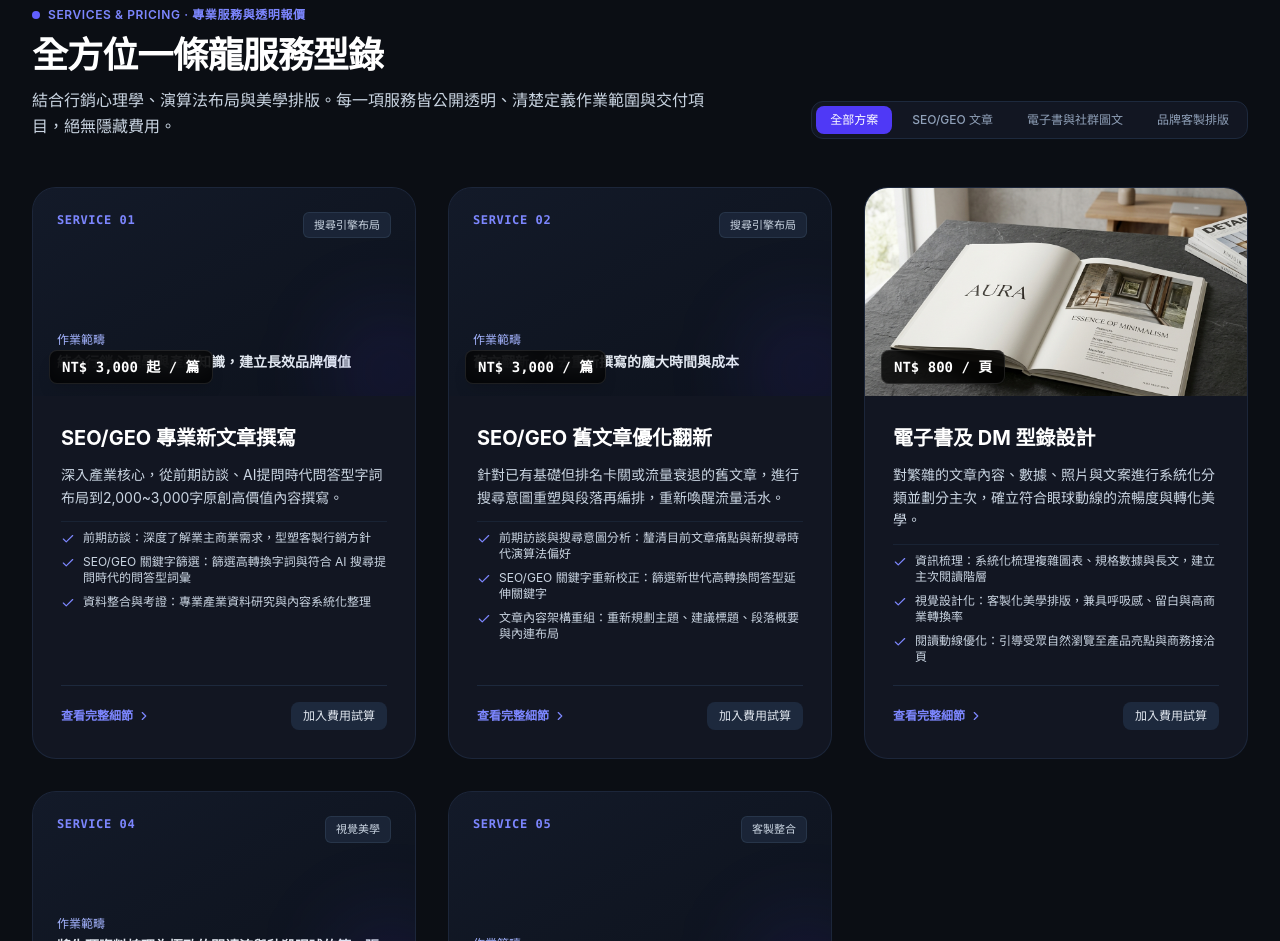
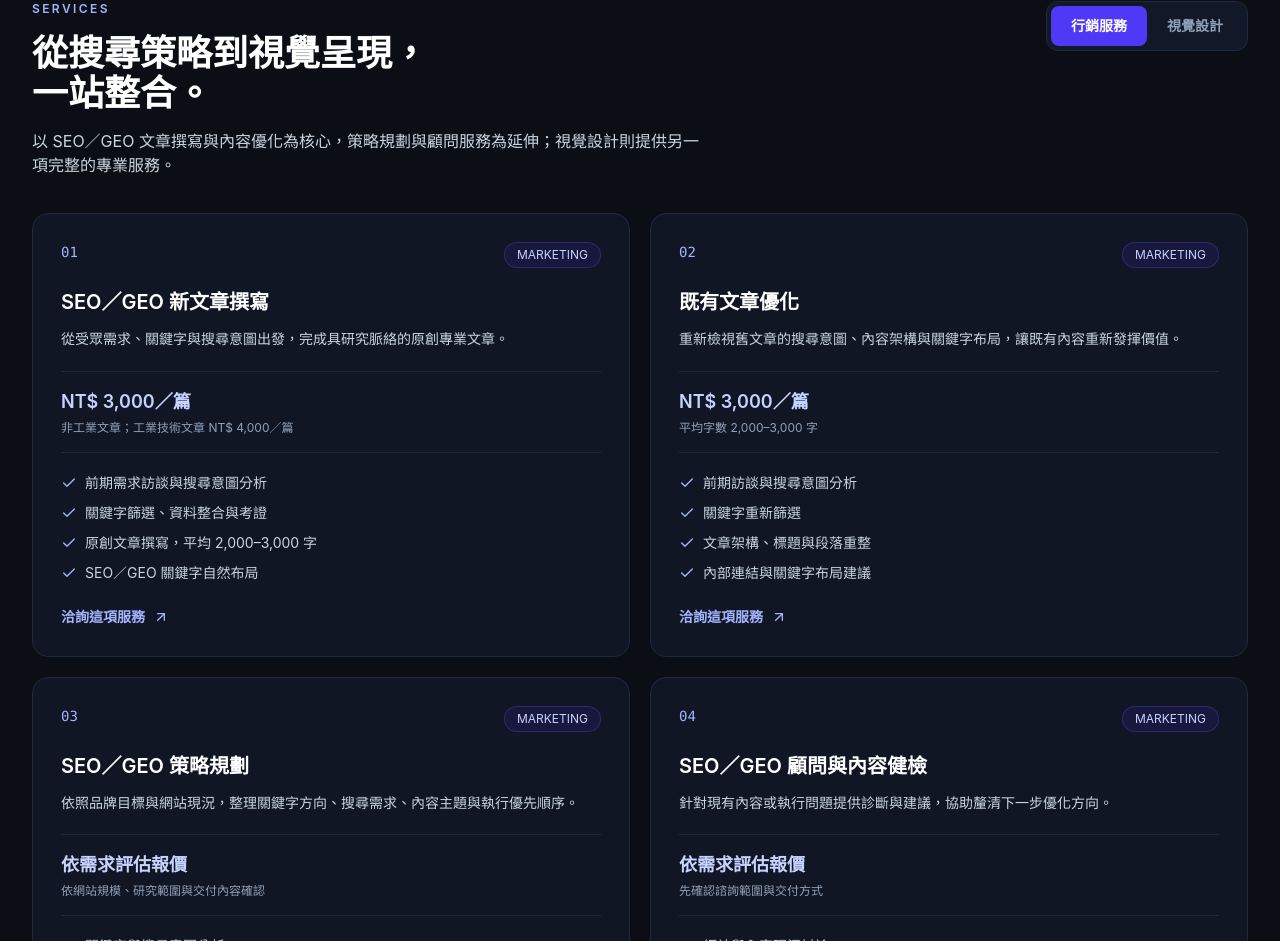
Before and after one commit to homentist/model_01, a React (Vite) app: page / in a window 1280 px wide. Shown: the part 1859-2800 px from the top of the page. Built offline with nearby package versions, Linux system fonts and the light colour scheme.

Commit message:
refactor: align ServicesCatalog.tsx with phase 1 site positioning

```diff
--- a/src/components/ServicesCatalog.tsx
+++ b/src/components/ServicesCatalog.tsx
@@ -1,255 +1,50 @@
 import React, { useState } from 'react';
-import { SERVICES, ServiceItem } from '../data/portfolioData.ts';
-import { Check, ArrowRight, Sparkles, ChevronRight, FileText, Layers, Palette } from 'lucide-react';
-import editorialImg from '../assets/images/editorial_design_mockup_1790361380025.jpg';
+import { ArrowUpRight, Check } from 'lucide-react';
 
-interface ServicesCatalogProps {
-  onSelectServiceForQuote?: (serviceId: string) => void;
-}
+type Tab = 'marketing' | 'visual';
+const marketing = [
+  { title: 'SEO／GEO 新文章撰寫', desc: '從受眾需求、關鍵字與搜尋意圖出發，完成具研究脈絡的原創專業文章。', price: 'NT$ 3,000／篇', note: '非工業文章；工業技術文章 NT$ 4,000／篇', features: ['前期需求訪談與搜尋意圖分析', '關鍵字篩選、資料整合與考證', '原創文章撰寫，平均 2,000–3,000 字', 'SEO／GEO 關鍵字自然布局'] },
+  { title: '既有文章優化', desc: '重新檢視舊文章的搜尋意圖、內容架構與關鍵字布局，讓既有內容重新發揮價值。', price: 'NT$ 3,000／篇', note: '平均字數 2,000–3,000 字', features: ['前期訪談與搜尋意圖分析', '關鍵字重新篩選', '文章架構、標題與段落重整', '內部連結與關鍵字布局建議'] },
+  { title: 'SEO／GEO 策略規劃', desc: '依照品牌目標與網站現況，整理關鍵字方向、搜尋需求、內容主題與執行優先順序。', price: '依需求評估報價', note: '依網站規模、研究範圍與交付內容確認', features: ['關鍵字與搜尋意圖分析', '內容主題與架構規劃', '網站內容盤點與優化方向', '階段性執行建議'] },
+  { title: 'SEO／GEO 顧問與內容健檢', desc: '針對現有內容或執行問題提供診斷與建議，協助釐清下一步優化方向。', price: '依需求評估報價', note: '先確認諮詢範圍與交付方式', features: ['網站與內容現況討論', '搜尋內容問題盤點', '優化建議與執行方向', '依專案需求安排後續合作'] },
+];
+const visual = [
+  { title: '電子書、白皮書與型錄', desc: '將專業文章、產品資訊與數據重新梳理，建立清楚的資訊層次與閱讀動線。', price: 'NT$ 800／頁', note: '電子書及 DM 型錄設計', features: ['資訊分類與主次整理', '客製化版面與閱讀動線', '電子書、白皮書、產品型錄與 DM', '依確認規格交付檔案'] },
+  { title: '社群圖文設計', desc: '從主題與痛點企劃、貼文文案到主視覺，建立清楚且一致的社群溝通。', price: 'NT$ 850／式', note: '含文案＋主圖一張；純圖片設計 NT$ 500／張', features: ['貼文主題與痛點企劃', '社群文案撰寫', '主圖視覺設計', '品牌色彩與版型延伸'] },
+  { title: '品牌簡報與資訊排版', desc: '整理簡報內容、圖表與資訊層級，讓專業資料更容易理解與傳達。', price: '依需求評估報價', note: '依頁數、素材與設計複雜度確認', features: ['資訊架構與頁面編排', '圖表與重點資訊視覺化', '簡報版型與整體視覺統整'] },
+  { title: '平面設計與客製排版', desc: '依品牌需求延伸海報、名片、菜單及其他客製化視覺項目。', price: '依客製範圍報價', note: '先確認需求與交付規格', features: ['品牌海報與活動視覺', '菜單、名片等平面設計', '依專案範圍提供階段性報價'] },
+];
+const steps = [
+  ['01', '需求洽詢', '確認產業、專案目標、需求內容與預算。'],
+  ['02', '需求分析與方向規劃', '釐清搜尋需求、內容方向、設計目的與執行範圍。'],
+  ['03', '報價與合作確認', '確認服務項目、交付內容、時程與費用。'],
+  ['04', '專案執行', '依確認方向進行研究、撰寫、優化或視覺設計。'],
+  ['05', '交付與後續建議', '完成校對與檔案交付，依專案性質提供後續建議。'],
+];
 
-export const ServicesCatalog: React.FC<ServicesCatalogProps> = ({ onSelectServiceForQuote }) => {
-  const [selectedCategory, setSelectedCategory] = useState<'all' | 'seo' | 'visual' | 'custom'>('all');
-  const [modalService, setModalService] = useState<ServiceItem | null>(null);
-
-  const filteredServices = selectedCategory === 'all'
-    ? SERVICES
-    : SERVICES.filter((s) => s.category === selectedCategory);
-
-  return (
-    <section id="services" className="py-16 sm:py-20 px-4 sm:px-6 lg:px-8 max-w-7xl mx-auto border-b border-slate-800/60">
-      {/* Header matching Reference Image "Property Catalog" */}
-      <div className="flex flex-col md:flex-row md:items-end justify-between gap-6 mb-12">
-        <div className="space-y-3 max-w-2xl">
-          <div className="inline-flex items-center gap-2 text-xs font-semibold tracking-wider text-indigo-400 uppercase">
-            <span className="w-2 h-2 rounded-full bg-indigo-500" />
-            <span>SERVICES & PRICING · 專業服務與透明報價</span>
-          </div>
-
-          <h2 className="text-2xl sm:text-4xl font-extrabold text-white tracking-tight">
-            全方位一條龍服務型錄
-          </h2>
-
-          <p className="text-slate-300 text-sm sm:text-base leading-relaxed">
-            結合行銷心理學、演算法布局與美學排版。每一項服務皆公開透明、清楚定義作業範圍與交付項目，絕無隱藏費用。
-          </p>
-        </div>
-
-        {/* Filter controls */}
-        <div className="flex items-center gap-1.5 p-1 bg-[#121622] border border-slate-800 rounded-xl shrink-0 self-start md:self-end">
-          <button
-            onClick={() => setSelectedCategory('all')}
-            className={`px-3.5 py-1.5 text-xs font-medium rounded-lg transition-colors cursor-pointer ${
-              selectedCategory === 'all' ? 'bg-indigo-600 text-white' : 'text-slate-400 hover:text-white'
-            }`}
-          >
-            全部方案
-          </button>
-          <button
-            onClick={() => setSelectedCategory('seo')}
-            className={`px-3.5 py-1.5 text-xs font-medium rounded-lg transition-colors cursor-pointer ${
-              selectedCategory === 'seo' ? 'bg-indigo-600 text-white' : 'text-slate-400 hover:text-white'
-            }`}
-          >
-            SEO/GEO 文章
-          </button>
-          <button
-            onClick={() => setSelectedCategory('visual')}
-            className={`px-3.5 py-1.5 text-xs font-medium rounded-lg transition-colors cursor-pointer ${
-              selectedCategory === 'visual' ? 'bg-indigo-600 text-white' : 'text-slate-400 hover:text-white'
-            }`}
-          >
-            電子書與社群圖文
-          </button>
-          <button
-            onClick={() => setSelectedCategory('custom')}
-            className={`px-3.5 py-1.5 text-xs font-medium rounded-lg transition-colors cursor-pointer ${
-              selectedCategory === 'custom' ? 'bg-indigo-600 text-white' : 'text-slate-400 hover:text-white'
-            }`}
-          >
-            品牌客製排版
-          </button>
-        </div>
+export const ServicesCatalog: React.FC = () => {
+  const [tab, setTab] = useState<Tab>('marketing');
+  const items = tab === 'marketing' ? marketing : visual;
+  return <section id="services" className="py-20 px-4 sm:px-6 lg:px-8 max-w-7xl mx-auto border-b border-slate-800/70">
+    <div className="flex flex-col md:flex-row md:items-end md:justify-between gap-6 mb-9">
+      <div><p className="text-xs tracking-[0.2em] text-indigo-300 font-semibold mb-4">SERVICES</p><h2 className="text-3xl sm:text-4xl font-bold text-white">從搜尋策略到視覺呈現，<br className="hidden sm:block" />一站整合。</h2><p className="mt-4 text-sm sm:text-base text-slate-300 max-w-2xl">以 SEO／GEO 文章撰寫與內容優化為核心，策略規劃與顧問服務為延伸；視覺設計則提供另一項完整的專業服務。</p></div>
+      <div className="inline-flex self-start p-1 rounded-xl border border-slate-800 bg-[#111827]">
+        <button onClick={() => setTab('marketing')} className={`px-5 py-2.5 rounded-lg text-sm font-semibold transition-colors ${tab === 'marketing' ? 'bg-indigo-600 text-white' : 'text-slate-400 hover:text-white'}`} aria-pressed={tab === 'marketing'}>行銷服務</button>
+        <button onClick={() => setTab('visual')} className={`px-5 py-2.5 rounded-lg text-sm font-semibold transition-colors ${tab === 'visual' ? 'bg-indigo-600 text-white' : 'text-slate-400 hover:text-white'}`} aria-pressed={tab === 'visual'}>視覺設計</button>
       </div>
-
-      {/* Cards Grid: Styled after Reference Image 3-column Catalog */}
-      <div className="grid grid-cols-1 md:grid-cols-2 lg:grid-cols-3 gap-6 sm:gap-8">
-        {filteredServices.map((service, idx) => (
-          <div
-            key={service.id}
-            className="bg-[#121622] border border-slate-800/90 hover:border-indigo-500/60 rounded-3xl overflow-hidden transition-all duration-300 hover:shadow-2xl hover:shadow-indigo-950/20 flex flex-col justify-between group"
-          >
-            {/* Visual Top Preview Frame (like Reference Image catalog card with top photo) */}
-            <div className="relative h-48 sm:h-52 bg-[#181f2f] overflow-hidden">
-              {service.id === 'editorial_catalog' ? (
-                <img
-                  src={editorialImg}
-                  alt={service.title}
-                  className="w-full h-full object-cover group-hover:scale-105 transition-transform duration-500"
-                  referrerPolicy="no-referrer"
-                />
-              ) : (
-                <div className="w-full h-full p-6 flex flex-col justify-between bg-gradient-to-br from-[#131a29] to-[#0d121c] relative overflow-hidden">
-                  <div className="flex justify-between items-start">
-                    <span className="font-mono text-xs text-indigo-400 font-semibold tracking-wider uppercase">
-                      SERVICE 0{idx + 1}
-                    </span>
-                    <span className="text-[11px] px-2.5 py-1 rounded-md bg-slate-800/80 text-slate-300 border border-slate-700/60">
-                      {service.category === 'seo' ? '搜尋引擎布局' : service.category === 'visual' ? '視覺美學' : '客製整合'}
-                    </span>
-                  </div>
-
-                  <div className="space-y-1">
-                    <div className="text-xs text-indigo-300 font-medium">作業範疇</div>
-                    <div className="text-sm font-semibold text-slate-200 line-clamp-2">
-                      {service.subtitle}
-                    </div>
-                  </div>
-
-                  {/* Subtle background glow */}
-                  <div className="absolute -bottom-10 -right-10 w-32 h-32 bg-indigo-600/10 rounded-full blur-2xl" />
-                </div>
-              )}
-
-              {/* Price Tag Overlay on Card Top */}
-              <div className="absolute bottom-3 left-4 right-4 flex items-center justify-between">
-                <span className="px-3 py-1.5 rounded-lg bg-black/80 backdrop-blur-md text-white font-mono font-bold text-xs sm:text-sm border border-white/10 shadow-lg">
-                  {service.price}
-                </span>
-              </div>
-            </div>
-
-            {/* Content Body */}
-            <div className="p-6 sm:p-7 flex-1 flex flex-col justify-between space-y-5">
-              <div className="space-y-3">
-                <h3 className="text-xl font-bold text-white group-hover:text-indigo-300 transition-colors">
-                  {service.title}
-                </h3>
-
-                <p className="text-slate-300 text-xs sm:text-sm leading-relaxed">
-                  {service.description}
-                </p>
-
-                {/* Key feature bullets */}
-                <div className="space-y-2 pt-2 border-t border-slate-800/70">
-                  {service.features.slice(0, 3).map((feat, fIdx) => (
-                    <div key={fIdx} className="flex items-start gap-2 text-xs text-slate-300">
-                      <Check className="w-3.5 h-3.5 text-indigo-400 shrink-0 mt-0.5" />
-                      <span>{feat}</span>
-                    </div>
-                  ))}
-                </div>
-              </div>
-
-              {/* Bottom Actions */}
-              <div className="pt-4 border-t border-slate-800 flex items-center justify-between gap-3">
-                <button
-                  onClick={() => setModalService(service)}
-                  className="text-xs font-semibold text-indigo-400 hover:text-indigo-300 flex items-center gap-1 cursor-pointer transition-colors"
-                >
-                  <span>查看完整細節</span>
-                  <ChevronRight className="w-3.5 h-3.5" />
-                </button>
-
-                <a
-                  href="#estimator"
-                  onClick={() => onSelectServiceForQuote && onSelectServiceForQuote(service.id)}
-                  className="px-3 py-1.5 text-xs font-medium text-slate-200 bg-slate-800 hover:bg-indigo-600 hover:text-white rounded-lg transition-colors cursor-pointer"
-                >
-                  加入費用試算
-                </a>
-              </div>
-            </div>
-          </div>
-        ))}
-      </div>
-
-      {/* Detail Modal */}
-      {modalService && (
-        <div className="fixed inset-0 z-50 flex items-center justify-center p-4 bg-black/80 backdrop-blur-sm animate-in fade-in duration-200">
-          <div className="bg-[#121622] border border-slate-700 max-w-2xl w-full rounded-2xl p-6 sm:p-8 space-y-6 max-h-[90vh] overflow-y-auto">
-            <div className="flex justify-between items-start">
-              <div>
-                <span className="text-xs font-mono text-indigo-400 uppercase tracking-wider">
-                  服務規格詳情
-                </span>
-                <h3 className="text-2xl font-bold text-white mt-1">
-                  {modalService.title}
-                </h3>
-                <p className="text-sm text-slate-300 mt-1">
-                  {modalService.subtitle}
-                </p>
-              </div>
-              <button
-                onClick={() => setModalService(null)}
-                className="text-slate-400 hover:text-white p-2 rounded-lg hover:bg-slate-800 transition-colors"
-              >
-                ✕
-              </button>
-            </div>
-
-            <div className="bg-[#0b0e14] p-4 rounded-xl border border-slate-800 flex items-center justify-between">
-              <div>
-                <div className="text-xs text-slate-400">標準服務定價</div>
-                <div className="text-xl font-bold font-mono text-indigo-300">
-                  {modalService.price}
-                </div>
-              </div>
-              {modalService.priceNote && (
-                <div className="text-xs text-slate-400 max-w-xs text-right">
-                  {modalService.priceNote}
-                </div>
-              )}
-            </div>
-
-            <div className="space-y-3">
-              <h4 className="text-sm font-semibold text-white">五大核心作業流程內容：</h4>
-              <ul className="space-y-2">
-                {modalService.features.map((feat, idx) => (
-                  <li key={idx} className="flex items-start gap-2 text-xs sm:text-sm text-slate-300">
-                    <Check className="w-4 h-4 text-emerald-400 shrink-0 mt-0.5" />
-                    <span>{feat}</span>
-                  </li>
-                ))}
-              </ul>
-            </div>
-
-            <div className="space-y-3">
-              <h4 className="text-sm font-semibold text-white">主要交付項目：</h4>
-              <div className="flex flex-wrap gap-2">
-                {modalService.deliverables.map((item, idx) => (
-                  <span
-                    key={idx}
-                    className="text-xs px-3 py-1.5 rounded-lg bg-indigo-950/60 border border-indigo-800/60 text-indigo-200"
-                  >
-                    {item}
-                  </span>
-                ))}
-              </div>
-            </div>
-
-            <div className="space-y-1 bg-slate-900/60 p-3 rounded-lg border border-slate-800">
-              <div className="text-xs font-semibold text-slate-300">適合對象：</div>
-              <div className="text-xs text-slate-400">{modalService.recommendedFor}</div>
-            </div>
-
-            <div className="flex items-center justify-end gap-3 pt-3 border-t border-slate-800">
-              <button
-                onClick={() => setModalService(null)}
-                className="px-4 py-2 text-xs text-slate-400 hover:text-white"
-              >
-                關閉
-              </button>
-              <a
-                href="#contact"
-                onClick={() => setModalService(null)}
-                className="px-5 py-2.5 text-xs font-semibold text-white bg-indigo-600 hover:bg-indigo-500 rounded-lg transition-colors"
-              >
-                針對此方案諮詢
-              </a>
-            </div>
-          </div>
-        </div>
-      )}
-    </section>
-  );
+    </div>
+    <div className="grid md:grid-cols-2 gap-5">
+      {items.map((item, i) => <article key={item.title} className="rounded-2xl border border-slate-800 bg-[#111827]/85 p-6 sm:p-7">
+        <div className="flex items-start justify-between gap-4"><span className="font-mono text-sm text-indigo-300">0{i + 1}</span><span className="text-xs text-indigo-200 bg-indigo-950/60 border border-indigo-900/80 rounded-full px-3 py-1">{tab === 'marketing' ? 'MARKETING' : 'VISUAL DESIGN'}</span></div>
+        <h3 className="mt-5 text-xl font-semibold text-white">{item.title}</h3><p className="mt-3 text-sm leading-relaxed text-slate-300">{item.desc}</p>
+        <div className="mt-5 border-y border-slate-800 py-4"><p className="text-lg font-semibold text-indigo-200">{item.price}</p><p className="mt-1 text-xs text-slate-400">{item.note}</p></div>
+        <ul className="mt-5 space-y-2.5">{item.features.map(f => <li key={f} className="flex gap-2 text-sm text-slate-300"><Check className="w-4 h-4 text-indigo-300 shrink-0 mt-0.5" />{f}</li>)}</ul>
+        <a href="#contact" className="mt-6 inline-flex items-center gap-2 text-sm font-semibold text-indigo-300 hover:text-white transition-colors">洽詢這項服務 <ArrowUpRight className="w-4 h-4" /></a>
+      </article>)}
+    </div>
+    <div className="mt-16 pt-12 border-t border-slate-800">
+      <p className="text-xs tracking-[0.2em] text-indigo-300 font-semibold mb-3">HOW WE WORK</p><h3 className="text-2xl sm:text-3xl font-bold text-white">合作流程</h3><p className="mt-3 text-sm text-slate-400">行銷與設計的執行細節不同，合作確認與交付邏輯則保持清楚透明。</p>
+      <div className="mt-8 grid sm:grid-cols-2 lg:grid-cols-5 gap-4">{steps.map(([n, title, desc]) => <div key={n} className="border-l-2 border-indigo-500/70 pl-4 py-1"><span className="font-mono text-xs text-indigo-300">{n}</span><h4 className="mt-2 text-sm font-semibold text-white">{title}</h4><p className="mt-2 text-xs leading-relaxed text-slate-400">{desc}</p></div>)}</div>
+    </div>
+  </section>;
 };
```
